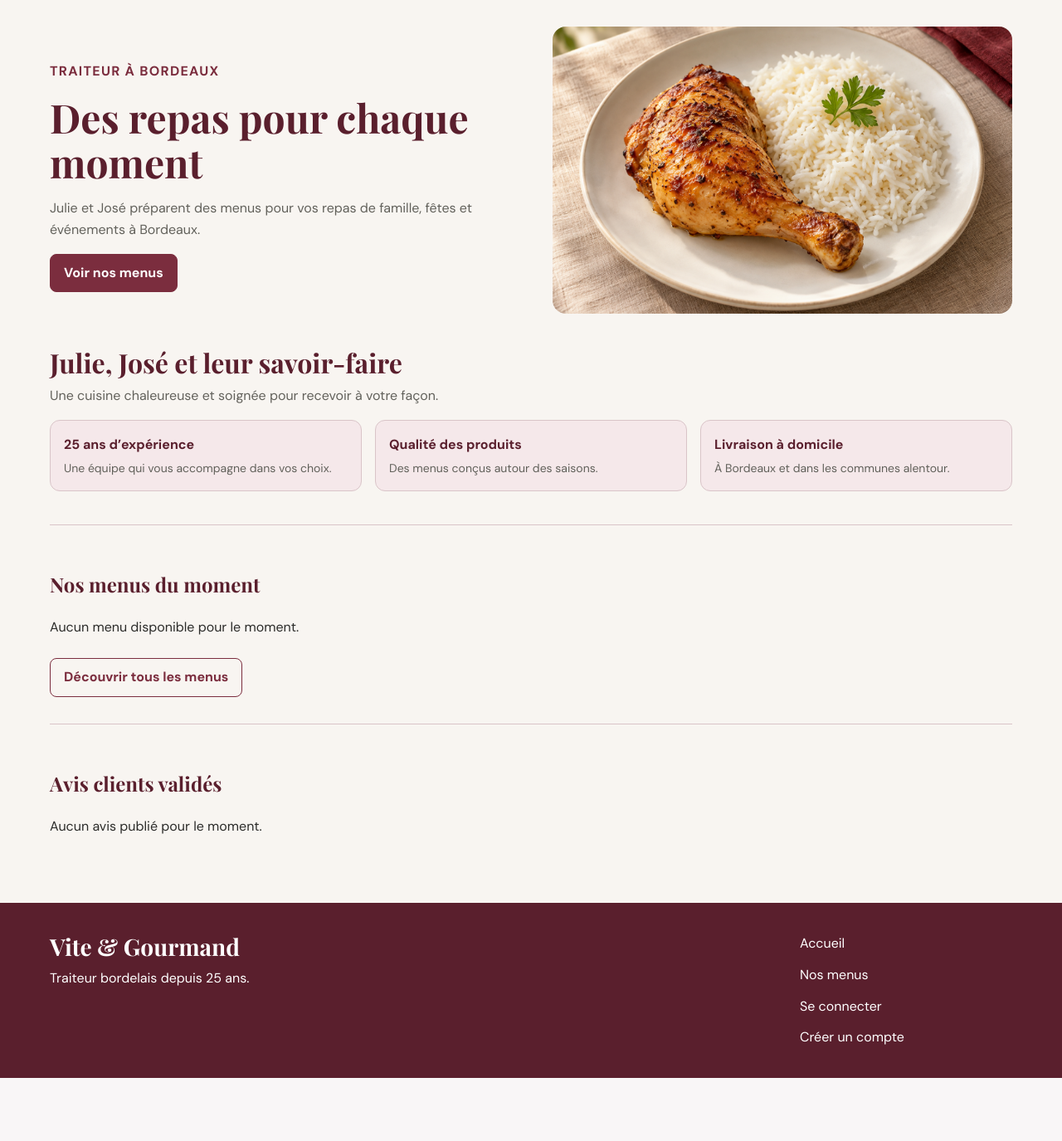
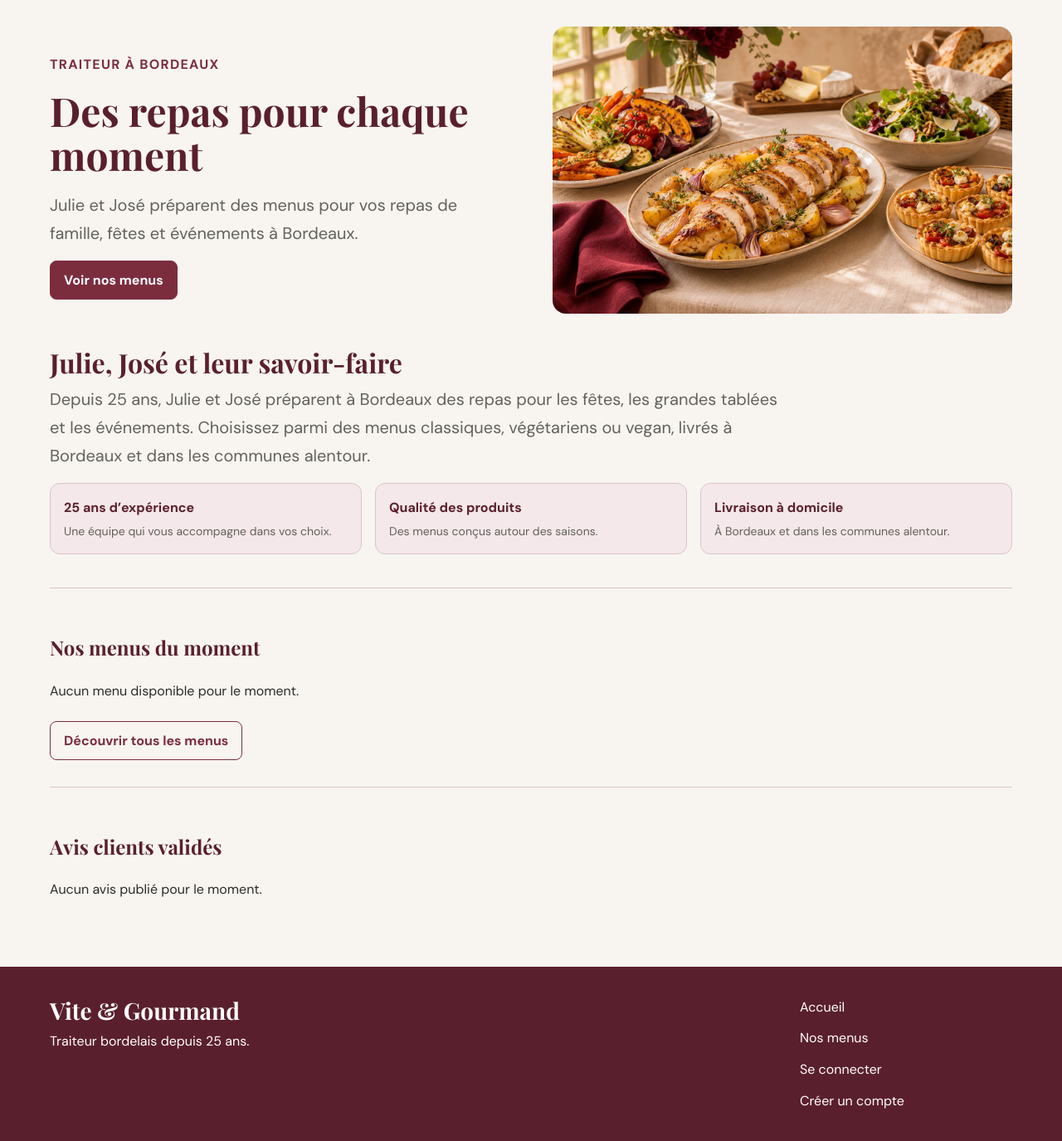
Before and after one commit to Jessy-B11/ecf-vite-et-gourmand, a Symfony app: template templates/accueil/index.html.twig in a window 1280 px wide. Shown: the part 81-1456 px from the top of the page at 83% size. Before the commit the page ends 1380 px from the top, so only its background shows below. Run offline with Twig, Linux system fonts and the light colour scheme; the template is opened without the code that fills it, so the values that code supplies are empty; some libraries are stand-ins or nearby versions.

Commit message:
Nouvelle image acceuil et modifs du textes a propos

```diff
--- a/public/css/style.css
+++ b/public/css/style.css
@@ -28,11 +28,25 @@
 }
 
 body {
+    display: flex;
+    flex-direction: column;
+    min-height: 100vh;
+    min-height: 100dvh;
     margin: 0;
     background-color: var(--fond);
     color: var(--texte);
     font-family: 'DM Sans', Arial, sans-serif;
     line-height: 1.6;
+}
+
+.site-content {
+    flex: 1 0 auto;
+    min-width: 0;
+}
+
+body > .site-header,
+body > .site-footer {
+    flex-shrink: 0;
 }
 
 button,
@@ -654,6 +668,13 @@ h6 {
 
 .accueil-presentation > p {
     margin: 0 0 1rem;
+    max-width: 65ch;
+}
+
+.accueil .accueil-introduction,
+.accueil .accueil-presentation > p {
+    font-size: 1.25rem;
+    line-height: 1.7;
 }
 
 .accueil-introduction,
@@ -734,6 +755,11 @@ h6 {
 }
 
 @media (max-width: 700px) {
+    .accueil .accueil-introduction,
+    .accueil .accueil-presentation > p {
+        font-size: 1.125rem;
+    }
+
     .accueil-hero,
     .accueil-atouts,
     .accueil-menus .menus-grid,
--- a/templates/accueil/index.html.twig
+++ b/templates/accueil/index.html.twig
@@ -19,14 +19,14 @@
 
             <img
                 class="accueil-photo"
-                src="/images/menus/poulet-roti.png"
-                alt="Poulet rôti accompagné de riz blanc et de persil"
+                src="/images/accueil/table-traiteur-bordeaux.webp"
+                alt="Table de traiteur garnie de plats à partager et de petites tartes."
             >
         </section>
 
         <section class="accueil-presentation" aria-labelledby="accueil-equipe">
             <h2 id="accueil-equipe">Julie, José et leur savoir-faire</h2>
-            <p>Une cuisine chaleureuse et soignée pour recevoir à votre façon.</p>
+            <p>Depuis 25 ans, Julie et José préparent à Bordeaux des repas pour les fêtes, les grandes tablées et les événements. Choisissez parmi des menus classiques, végétariens ou vegan, livrés à Bordeaux et dans les communes alentour.</p>
 
             <ul class="accueil-atouts">
                 <li class="accueil-atout">
--- a/templates/base.html.twig
+++ b/templates/base.html.twig
@@ -81,7 +81,9 @@
                 </div>
             </nav>
         </header>
-        {% block body %}{% endblock %}
+        <div class="site-content">
+            {% block body %}{% endblock %}
+        </div>
         {% include 'partials/footer.html.twig' %}
     </body>
 </html>
```
